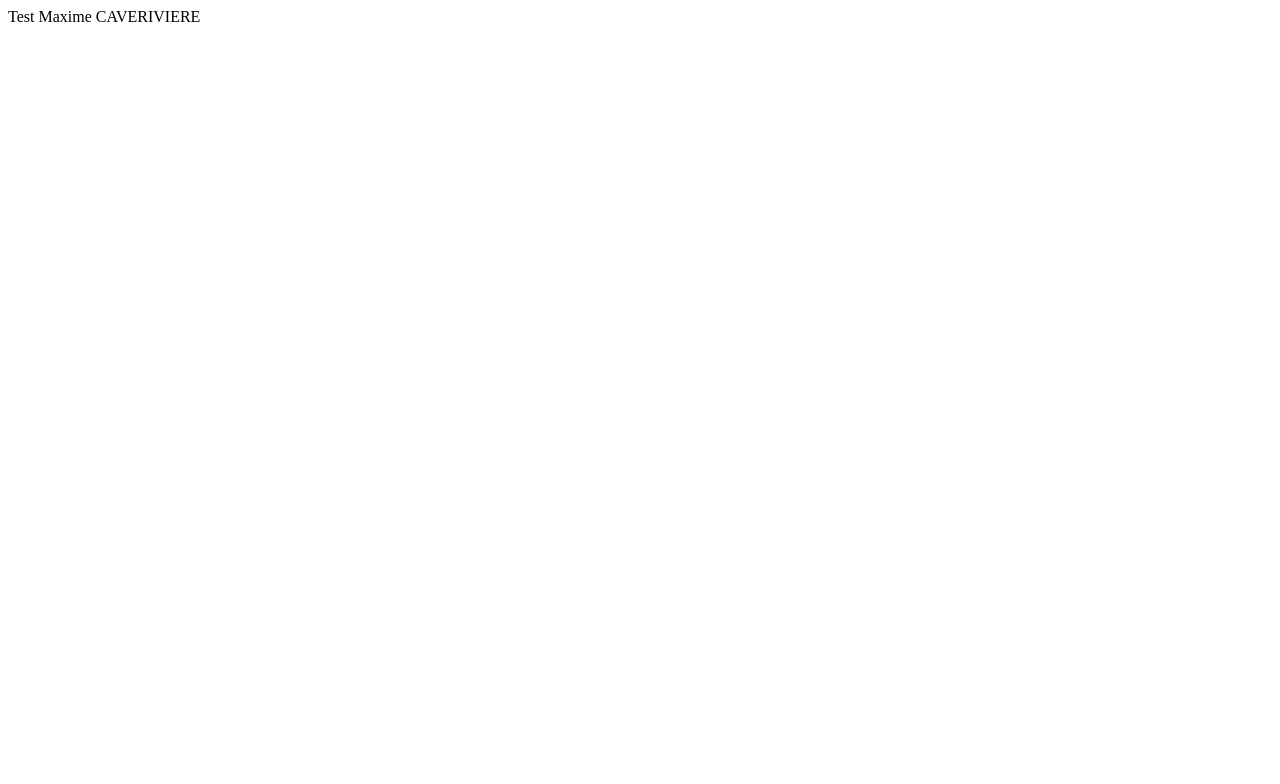
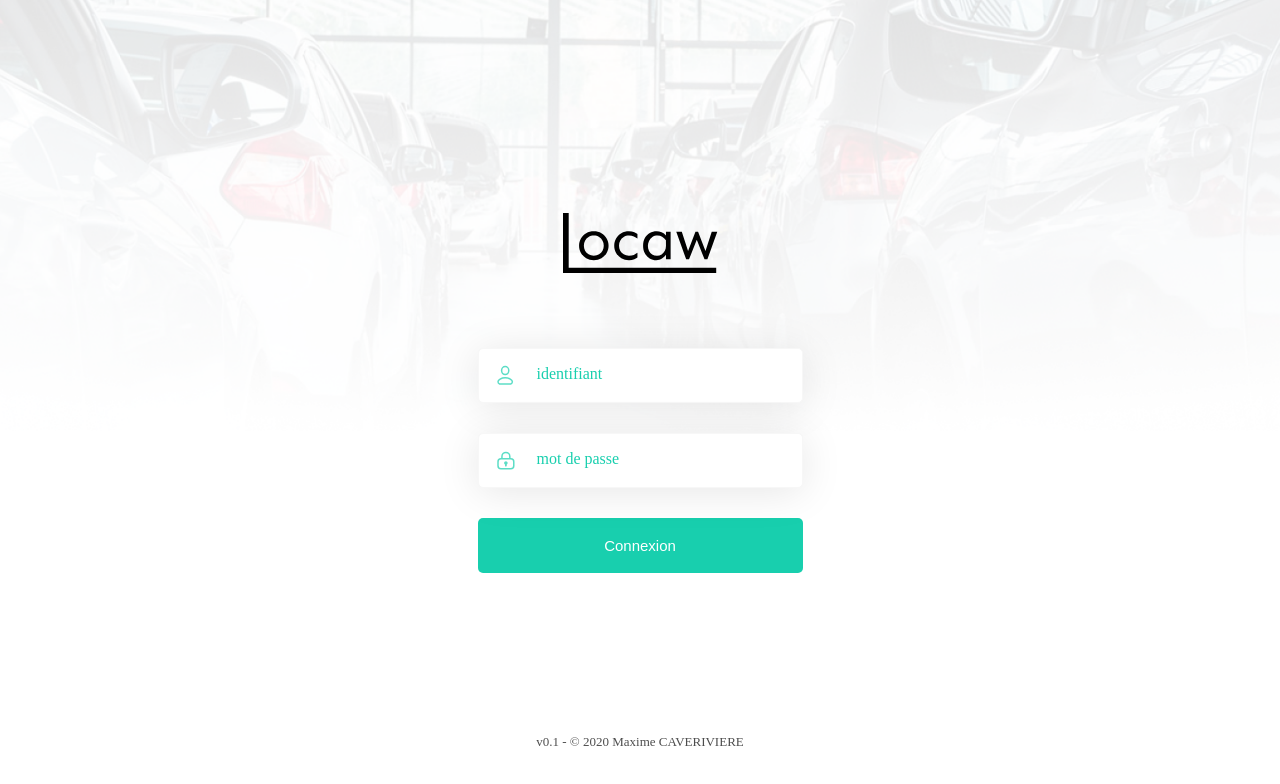
Before and after one commit to wgmaxime/Locaw, a plain HTML site: page index.html in a window 1280 px wide. Drawn offline with Linux system fonts and the light colour scheme.

Commit message:
Ajout des formulaires et du style

```diff
--- a/index.html
+++ b/index.html
@@ -1,11 +1,65 @@
 <!DOCTYPE html>
-<html>
-<head>
-	<title>Maxime CAVERIVIERE</title>
-</head>
-<body>
+<html lang="fr">
+	<head>
+		<meta charset="UTF-8">
+		<meta name="viewport" content="width=device-width">
+		<title>Maxime CAVERIVIERE</title>
+		<style>
+			@font-face {font-family: "Sen";src: url("fonts/Sen-Regular.ttf") format("ttf")}
+			body{font-family: Sen; margin: 0;}
+			section.connexion{width: 100vw; height: 100vh; display: flex; flex-direction: column; justify-content: center; align-items: center; background-position: top center; background-repeat: no-repeat; background-size: contain;}
+			.logo{margin-bottom: 60px;}
+			label{display: flex;position: relative;margin: 15px 0; height: 55px; background-color: white;border: 1px solid #F7F7F7; box-sizing: border-box; box-shadow: 0px 4px 42px rgba(0, 0, 0, 0.1);border-radius: 5px; width: 325px;}
+			label p{display: flex;position: absolute; left: 58px; pointer-events: none; color: #18CFAE; transition: 350ms ease;}
+			label img{padding: 0 18px;}
+			label input{width: -webkit-fill-available; outline: none; border: none;border-radius: 5px;}
+			label input.active + p{transform: translateY(-34px); font-size: 13px; transform-origin: left top;}
+			button{margin: 15px 0; height: 55px;border-radius: 5px; border:none; background-color: #18CFAE;width: 325px;color: white;font-size: 15px; outline: none; cursor: pointer;transition: 350ms ease;}
+			button:hover{background-color:#15AA8F;}
+			footer{position: fixed;bottom: 50px; left: 0; text-align: center; width: 100%; font-size: 13px; opacity: 0.7}
+		</style>
+	</head>
+	<body>
 
-	Test Maxime CAVERIVIERE
+		<main>
+			<section class="connexion" style="background-image: url(img/bg-connexion.png)">
+				<img src="img/logo.svg" class="logo">
+				<label>
+					<img src="img/picto-identifiant.svg">
+					<input type="text" name="identifiant" onfocus="focus(this)">
+					<p>identifiant</p>
+				</label>
+				<label>
+					<img src="img/picto-cadena.svg">
+					<input type="text" name="identifiant">
+					<p>mot de passe</p>
+				</label>
+				<button>
+					Connexion
+				</button>
+			</section>
+		</main>
 
-</body>
+		<footer>
+			v0.1 - © 2020 Maxime CAVERIVIERE
+		</footer>
+
+		<script type="text/javascript">
+
+			var input = document.querySelectorAll('input');
+
+			for (var i = 0; i < input.length; i++) {
+			    input[i].addEventListener('focus', function(event) {
+			        event.target.classList.add('active');
+			    });
+			    input[i].addEventListener('blur', function(event) {
+			    	if (event.target.value == "") {
+			    		event.target.classList.remove('active');
+			    	}
+			    });
+			}
+
+		</script>
+
+	</body>
 </html>
```
Also changed, not shown: fonts/Sen-Bold.ttf (added), fonts/Sen-ExtraBold.ttf (added), fonts/Sen-Regular.ttf (added), img/bg-connexion.png (added), img/logo.svg (added), img/picto-cadena.svg (added), img/picto-identifiant.svg (added), 1 other file.
